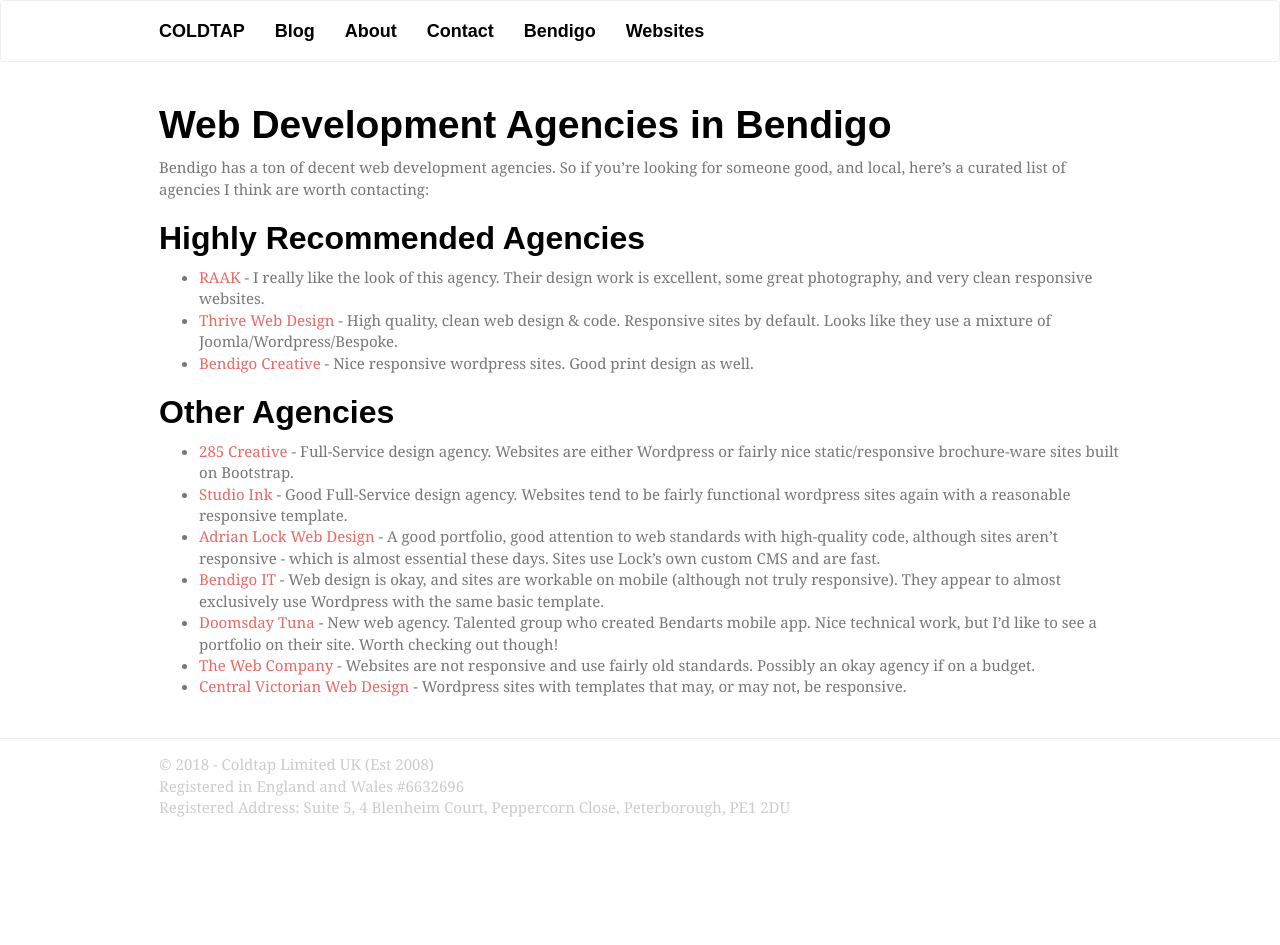
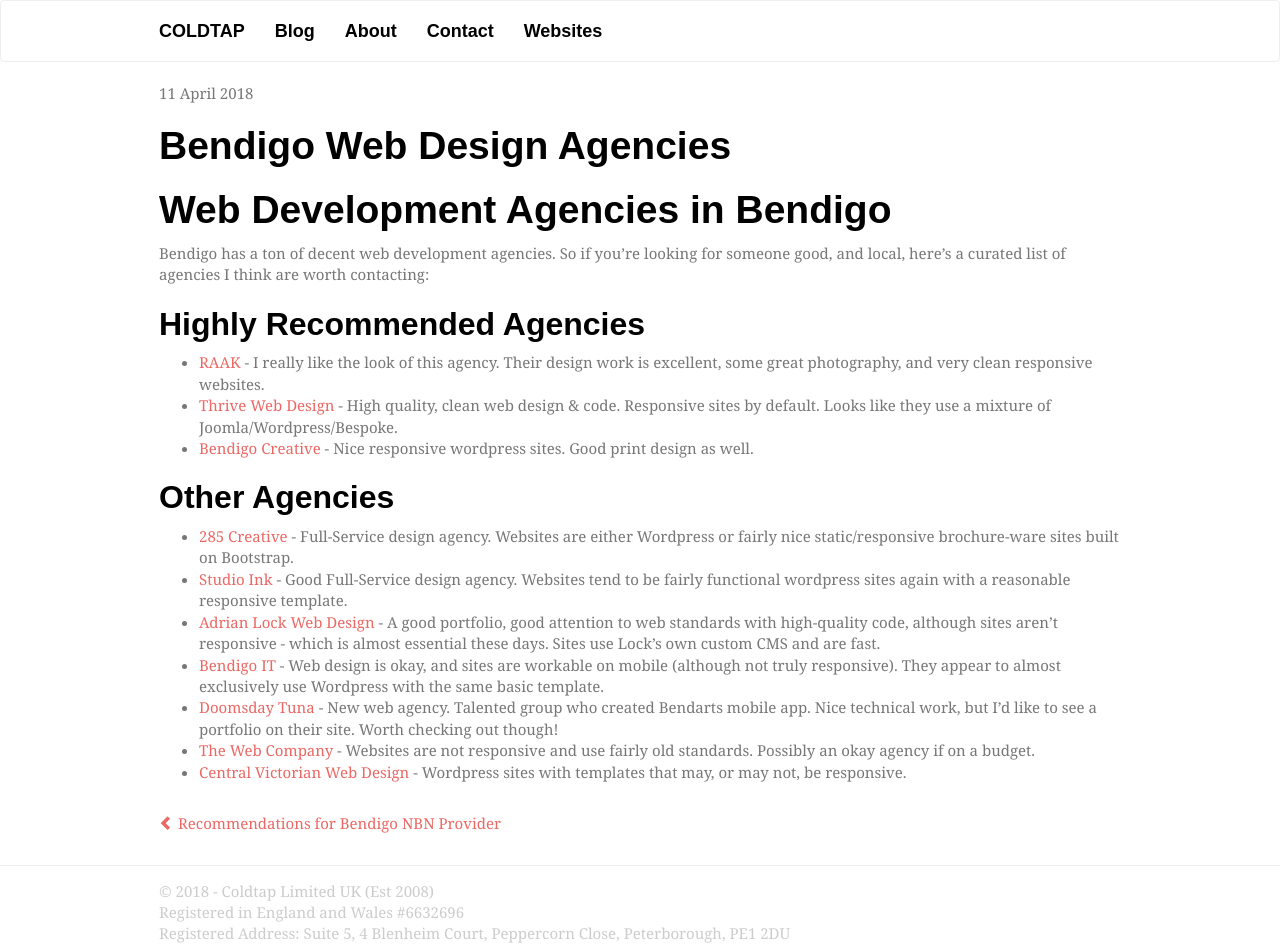
Before and after one commit to davewasthere/coldtap, a Jekyll site: the page built from _posts/2018-04-11-bendigo-web-design-agencies.md, in a window 1280 px wide. Built offline with Jekyll 4.4.1, drawn with Linux system fonts in a browser that asks for light colours; some web fonts are replaced; before the commit the page ends 900 px from its top, so only the background shows below that; some of the changed lines change nothing that is shown.

Commit message:
bendigo page to post

```diff
--- a/_layouts/layout.html
+++ b/_layouts/layout.html
@@ -39,7 +39,6 @@
     <link rel="stylesheet" href="/css/bootstrap.min.css">
     <link rel="stylesheet" href="/css/coldtap.css">
 
-
     <!-- HTML5 shim and Respond.js for IE8 support of HTML5 elements and media queries -->
     <!--[if lt IE 9]>
       <script src="https://oss.maxcdn.com/html5shiv/3.7.2/html5shiv.min.js"></script>
@@ -66,7 +65,6 @@
                     <li><a href="/blog">Blog</a></li>
                     <li><a href="/about">About</a></li>
                     <li><a href="/contact">Contact</a></li>
-                    <li><a href="/bendigo-web-design-agencies">Bendigo</a></li>
                     <li><a href="https://websites.coldtap.net">Websites</a></li>
                 </ul>
             </div>
--- a/bendigo-web-design-agencies.md
+++ b/_posts/2018-04-11-bendigo-web-design-agencies.md
@@ -1,5 +1,5 @@
 ---
-layout: page
+layout: post
 title: Bendigo Web Design Agencies
 ---
 
```
